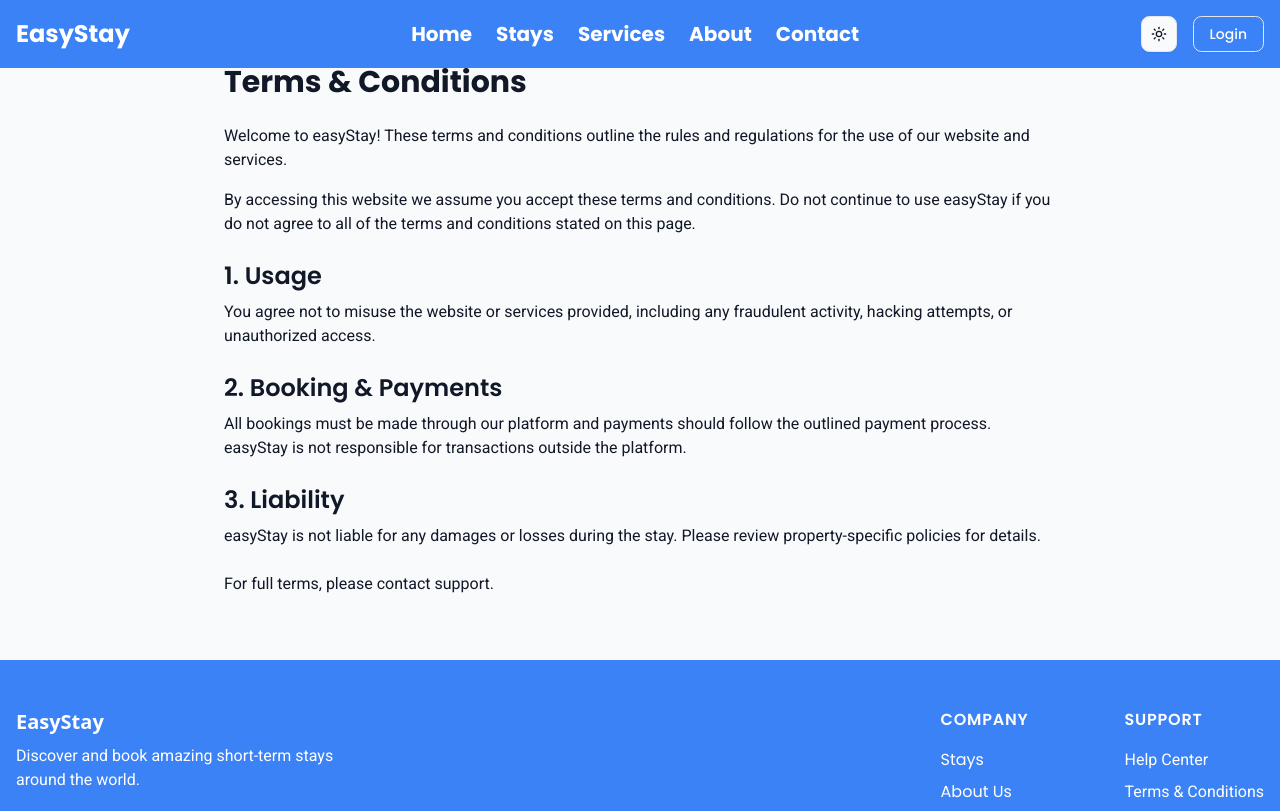
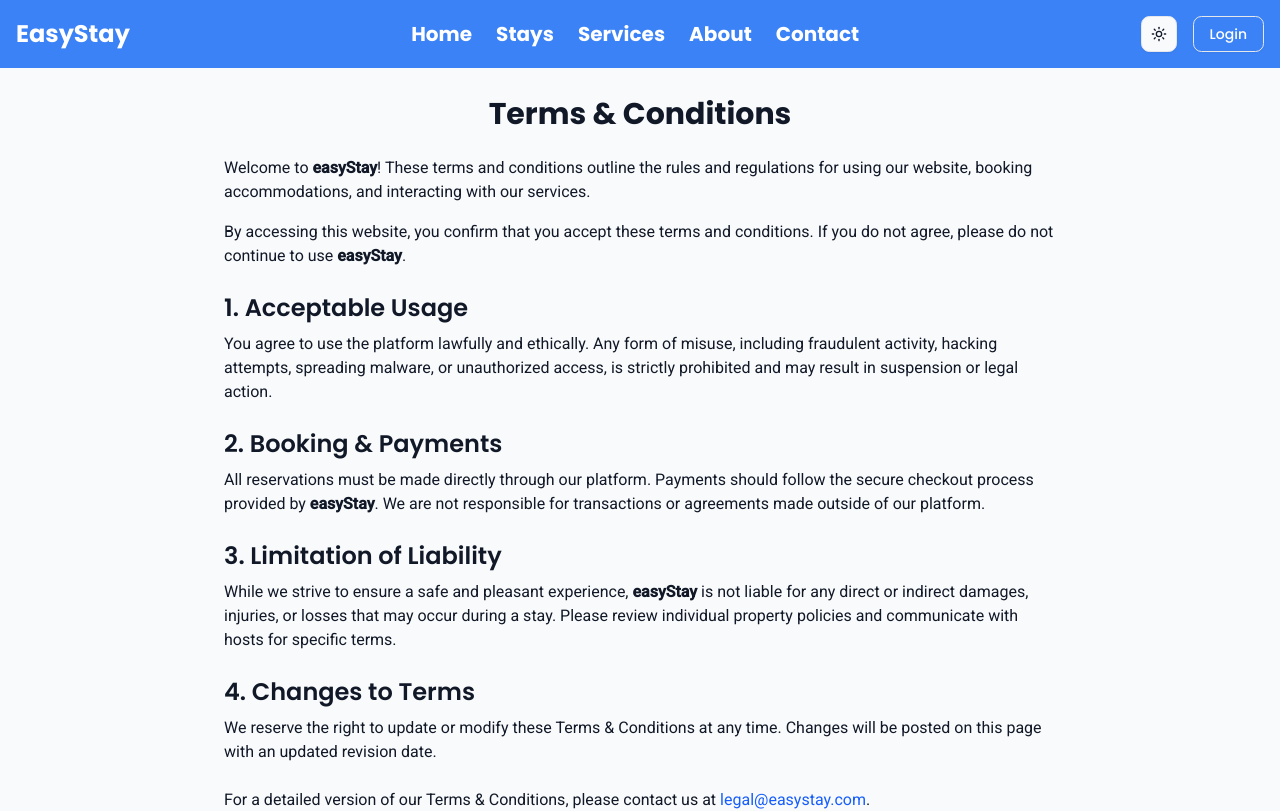
Before and after one commit to sifathasan2430/Easy-Stay, a Next.js app: page /terms in a window 1280 px wide. Shown: the top 811 px of the page. Built offline with nearby package versions, Linux system fonts and the light colour scheme.

Commit message:
[Added]:Our Team Info

```diff
--- /dev/null
+++ b/src/app/Components/OurTeam.jsx
@@ -0,0 +1,104 @@
+"use client";
+
+import { motion } from "framer-motion";
+import { FaLinkedin, FaTwitter, FaGithub } from "react-icons/fa";
+
+const team = [
+  {
+    name: "Md. Azijul Hakim",
+    role: "Team Lead and MERN Stack Developer",
+    img: "https://i.postimg.cc/JhTmsMDs/Profile-Picture.png",
+    linkedin: "https://linkedin.com/in/azijulhakimbd",
+    twitter: "https://twitter.com/azijulhakimbd",
+    github: "https://github.com/azijulhakimbd",
+  },
+  {
+    name: "Naimur Rahman Dujoy",
+    role: "MERN Stack Developer",
+    img: "https://i.postimg.cc/yY6wLQfV/cto.jpg",
+    linkedin: "https://linkedin.com/in/sarahahmed",
+    twitter: "https://twitter.com/sarah_tech",
+    github: "https://github.com/sarahahmed",
+  },
+  {
+    name: "Sifat Hasan",
+    role: "MERN Stack Developer",
+    img: "https://i.postimg.cc/6QXn9N8k/designer.jpg",
+    linkedin: "https://linkedin.com/in/davidlee",
+    twitter: "https://twitter.com/davidlee",
+    github: "https://github.com/davidlee",
+  },
+];
+
+export default function OurTeam() {
+  return (
+    <section className="bg-gray-100 dark:bg-gray-800 py-16 transition-colors duration-300">
+      <div className="max-w-5xl mx-auto px-6 text-center">
+        <h2 className="text-3xl font-bold text-gray-800 dark:text-gray-100 mb-10">
+          Meet Our Team
+        </h2>
+        <div className="grid gap-8 sm:grid-cols-2 md:grid-cols-3">
+          {team.map((member, index) => (
+            <motion.div
+              key={member.name}
+              className="bg-[#efefef] hover:shadow-2xl dark:bg-gray-600 p-6 rounded-2xl shadow-md flex flex-col items-center"
+              initial={{ opacity: 0, y: 30 }}
+              whileInView={{ opacity: 1, y: 0 }}
+              transition={{ delay: index * 0.1 }}
+              viewport={{ once: true }}
+            >
+              <img
+                src={member.img}
+                alt={member.name}
+                className="w-24 h-28 rounded-full object-cover mb-4 shadow-lg"
+              />
+              <h3 className="text-lg font-semibold text-gray-800 dark:text-gray-100">
+                {member.name}
+              </h3>
+              <p className="text-gray-500 dark:text-gray-300 mb-3">
+                {member.role}
+              </p>
+
+              {/* Social Links */}
+              <div className="flex gap-4">
+                {member.linkedin && (
+                  <motion.a
+                    href={member.linkedin}
+                    target="_blank"
+                    rel="noopener noreferrer"
+                    whileHover={{ scale: 1.2 }}
+                    className="text-blue-600 hover:text-blue-800 dark:hover:text-blue-400"
+                  >
+                    <FaLinkedin size={20} />
+                  </motion.a>
+                )}
+                {member.twitter && (
+                  <motion.a
+                    href={member.twitter}
+                    target="_blank"
+                    rel="noopener noreferrer"
+                    whileHover={{ scale: 1.2 }}
+                    className="text-sky-500 hover:text-sky-700 dark:hover:text-sky-300"
+                  >
+                    <FaTwitter size={20} />
+                  </motion.a>
+                )}
+                {member.github && (
+                  <motion.a
+                    href={member.github}
+                    target="_blank"
+                    rel="noopener noreferrer"
+                    whileHover={{ scale: 1.2 }}
+                    className="text-gray-700 hover:text-black dark:text-gray-300 dark:hover:text-white"
+                  >
+                    <FaGithub size={20} />
+                  </motion.a>
+                )}
+              </div>
+            </motion.div>
+          ))}
+        </div>
+      </div>
+    </section>
+  );
+}
--- a/src/app/about/page.jsx
+++ b/src/app/about/page.jsx
@@ -2,6 +2,8 @@
 
 import { motion } from "framer-motion";
 import { FaHome, FaGlobe, FaUsers, FaHandshake } from "react-icons/fa";
+import OurTeam from "../Components/OurTeam";
+
 
 export default function AboutPage() {
   const values = [
@@ -30,7 +32,7 @@ export default function AboutPage() {
   return (
     <div className="min-h-screen bg-gray-50 dark:bg-gray-900 flex flex-col transition-colors duration-300">
       {/* Hero Section */}
-      <section className="relative bg-gradient-to-r from-primary/90 to-primary/70 text-white">
+      <section className="relative bg-gradient-to-r from-primary/90 to-primary/70 text-white py-10">
         <div className="max-w-5xl mx-auto px-6 py-20 text-center">
           <motion.h1
             className="text-4xl font-heading md:text-5xl font-bold mb-4"
@@ -87,8 +89,11 @@ export default function AboutPage() {
         </div>
       </section>
 
+      {/* ✅ Our Team Section */}
+      <OurTeam />
+
       {/* Closing Statement */}
-      <section className="bg-gray-100 dark:bg-gray-800 py-16 transition-colors duration-300">
+      <section className="bg-gray-50 dark:bg-gray-900 py-16 transition-colors duration-300">
         <div className="max-w-3xl mx-auto px-6 text-center">
           <motion.h3
             className="text-2xl md:text-3xl font-heading font-bold text-gray-800 dark:text-gray-100 mb-4"
--- a/src/app/globals.css
+++ b/src/app/globals.css
@@ -60,7 +60,15 @@
     transform: translateY(calc(-100% - var(--gap)));
     }
   }
-}
+  --animate-shine: shine var(--duration) infinite linear
+;
+  @keyframes shine {
+  0% {
+    background-position: 0% 0%;}
+  50% {
+    background-position: 100% 100%;}
+  to {
+    background-position: 0% 0%;}}}
 :root {
   --radius: 0.65rem;
 
--- a/src/app/terms/page.jsx
+++ b/src/app/terms/page.jsx
@@ -1,29 +1,140 @@
+"use client";
+
 import React from "react";
+import { motion } from "framer-motion";
 
 const Terms = () => {
   return (
-    <main className="max-w-4xl mx-auto py-16 px-4 sm:px-6 lg:px-8">
-      <h1 className="text-3xl font-bold mb-6 font-heading">Terms & Conditions</h1>
+    <motion.main
+      className="max-w-4xl mx-auto py-24 px-4 sm:px-6 lg:px-8"
+      initial={{ opacity: 0, y: 20 }}
+      animate={{ opacity: 1, y: 0 }}
+      transition={{ duration: 0.6 }}
+    >
+      {/* Page Title */}
+      <motion.h1
+        className="text-3xl font-bold mb-6 text-center font-heading"
+        initial={{ opacity: 0, x: -30 }}
+        animate={{ opacity: 1, x: 0 }}
+        transition={{ duration: 0.5 }}
+      >
+        Terms & Conditions
+      </motion.h1>
+
+      {/* Intro Paragraphs */}
+      <motion.p
+        className="mb-4 font-body"
+        initial={{ opacity: 0 }}
+        animate={{ opacity: 1 }}
+        transition={{ delay: 0.2, duration: 0.5 }}
+      >
+        Welcome to <span className="font-semibold">easyStay</span>! These terms
+        and conditions outline the rules and regulations for using our website,
+        booking accommodations, and interacting with our services.
+      </motion.p>
+
+      <motion.p
+        className="mb-4 font-body"
+        initial={{ opacity: 0 }}
+        animate={{ opacity: 1 }}
+        transition={{ delay: 0.3, duration: 0.5 }}
+      >
+        By accessing this website, you confirm that you accept these terms and
+        conditions. If you do not agree, please do not continue to use{" "}
+        <span className="font-semibold">easyStay</span>.
+      </motion.p>
+
+      {/* Section 1 - Usage */}
+      <motion.section
+        initial={{ opacity: 0, y: 15 }}
+        whileInView={{ opacity: 1, y: 0 }}
+        viewport={{ once: true }}
+        transition={{ delay: 0.4, duration: 0.5 }}
+      >
+        <h2 className="text-2xl font-semibold mt-6 mb-2 font-heading">
+          1. Acceptable Usage
+        </h2>
         <p className="mb-4 font-body">
-        Welcome to easyStay! These terms and conditions outline the rules and regulations for the use of our website and services.
+          You agree to use the platform lawfully and ethically. Any form of
+          misuse, including fraudulent activity, hacking attempts, spreading
+          malware, or unauthorized access, is strictly prohibited and may result
+          in suspension or legal action.
         </p>
+      </motion.section>
+
+      {/* Section 2 - Booking & Payments */}
+      <motion.section
+        initial={{ opacity: 0, y: 15 }}
+        whileInView={{ opacity: 1, y: 0 }}
+        viewport={{ once: true }}
+        transition={{ delay: 0.5, duration: 0.5 }}
+      >
+        <h2 className="text-2xl font-semibold mt-6 mb-2 font-heading">
+          2. Booking & Payments
+        </h2>
         <p className="mb-4 font-body">
-        By accessing this website we assume you accept these terms and conditions. Do not continue to use easyStay if you do not agree to all of the terms and conditions stated on this page.
+          All reservations must be made directly through our platform. Payments
+          should follow the secure checkout process provided by{" "}
+          <span className="font-semibold">easyStay</span>. We are not
+          responsible for transactions or agreements made outside of our
+          platform.
         </p>
-      <h2 className="text-2xl font-semibold mt-6 mb-2 font-heading">1. Usage</h2>
+      </motion.section>
+
+      {/* Section 3 - Liability */}
+      <motion.section
+        initial={{ opacity: 0, y: 15 }}
+        whileInView={{ opacity: 1, y: 0 }}
+        viewport={{ once: true }}
+        transition={{ delay: 0.6, duration: 0.5 }}
+      >
+        <h2 className="text-2xl font-semibold mt-6 mb-2 font-heading">
+          3. Limitation of Liability
+        </h2>
         <p className="mb-4 font-body">
-        You agree not to misuse the website or services provided, including any fraudulent activity, hacking attempts, or unauthorized access.
+          While we strive to ensure a safe and pleasant experience,{" "}
+          <span className="font-semibold">easyStay</span> is not liable for any
+          direct or indirect damages, injuries, or losses that may occur during
+          a stay. Please review individual property policies and communicate
+          with hosts for specific terms.
         </p>
-      <h2 className="text-2xl font-semibold mt-6 mb-2 font-heading">2. Booking & Payments</h2>
+      </motion.section>
+
+      {/* Section 4 - Modifications */}
+      <motion.section
+        initial={{ opacity: 0, y: 15 }}
+        whileInView={{ opacity: 1, y: 0 }}
+        viewport={{ once: true }}
+        transition={{ delay: 0.7, duration: 0.5 }}
+      >
+        <h2 className="text-2xl font-semibold mt-6 mb-2 font-heading">
+          4. Changes to Terms
+        </h2>
         <p className="mb-4 font-body">
-        All bookings must be made through our platform and payments should follow the outlined payment process. easyStay is not responsible for transactions outside the platform.
+          We reserve the right to update or modify these Terms & Conditions at
+          any time. Changes will be posted on this page with an updated revision
+          date.
         </p>
-      <h2 className="text-2xl font-semibold mt-6 mb-2 font-heading">3. Liability</h2>
-      <p className="mb-4 font-body">
-        easyStay is not liable for any damages or losses during the stay. Please review property-specific policies for details.
-      </p>
-      <p className="mt-6 font-body">For full terms, please contact support.</p>
-    </main>
+      </motion.section>
+
+      {/* Contact */}
+      <motion.p
+        className="mt-6 font-body"
+        initial={{ opacity: 0 }}
+        whileInView={{ opacity: 1 }}
+        viewport={{ once: true }}
+        transition={{ delay: 0.8, duration: 0.5 }}
+      >
+        For a detailed version of our Terms & Conditions, please contact us at{" "}
+        <a
+          href="mailto:legal@easystay.com"
+          className="text-blue-600 hover:underline"
+        >
+          legal@easystay.com
+        </a>
+        .
+      </motion.p>
+    </motion.main>
   );
 };
 
--- /dev/null
+++ b/src/components/ui/shine-border.jsx
@@ -0,0 +1,45 @@
+"use client";;
+import * as React from "react";
+
+import { cn } from "@/lib/utils";
+
+/**
+ * Shine Border
+ *
+ * An animated background border effect component with configurable properties.
+ */
+export function ShineBorder({
+  borderWidth = 1,
+  duration = 14,
+  shineColor = "#000000",
+  className,
+  style,
+  ...props
+}) {
+  return (
+    <div
+      style={
+        {
+          "--border-width": `${borderWidth}px`,
+          "--duration": `${duration}s`,
+
+          backgroundImage: `radial-gradient(transparent,transparent, ${
+            Array.isArray(shineColor) ? shineColor.join(",") : shineColor
+          },transparent,transparent)`,
+
+          backgroundSize: "300% 300%",
+          mask: `linear-gradient(#fff 0 0) content-box, linear-gradient(#fff 0 0)`,
+          WebkitMask: `linear-gradient(#fff 0 0) content-box, linear-gradient(#fff 0 0)`,
+          WebkitMaskComposite: "xor",
+          maskComposite: "exclude",
+          padding: "var(--border-width)",
+          ...style
+        }
+      }
+      className={cn(
+        "pointer-events-none absolute inset-0 size-full rounded-[inherit] will-change-[background-position] motion-safe:animate-shine",
+        className
+      )}
+      {...props} />
+  );
+}
```
Lines whose indentation alone changed are shown as unchanged.
